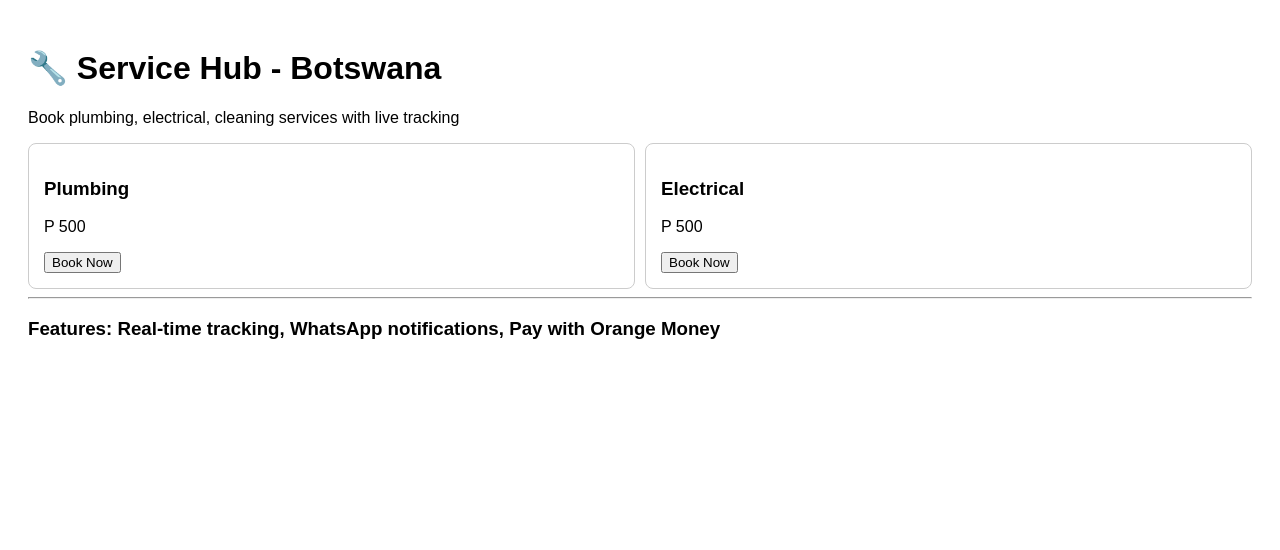
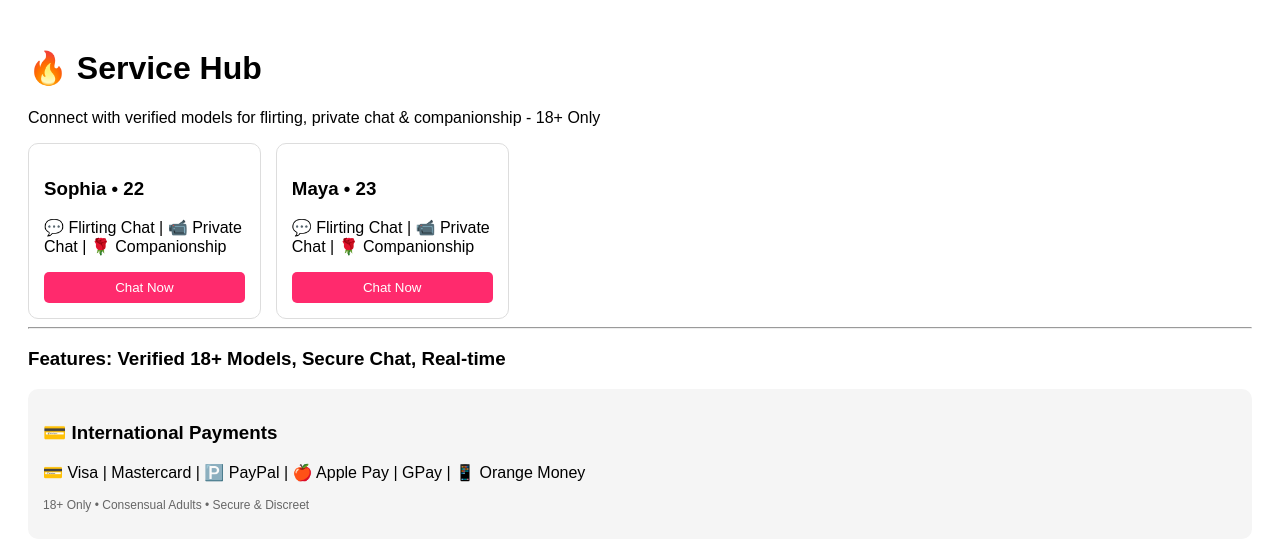
Before and after one commit to moupi309-glitch/Service-Hub, a React (Vite) app in the folder frontend/: page / in a window 1280 px wide. Shown: the top 550 px of the page. Built offline with nearby package versions, Linux system fonts and the light colour scheme; no server answers.

Commit message:
Update App.jsx

```diff
--- a/frontend/src/App.jsx
+++ b/frontend/src/App.jsx
@@ -1,13 +1,23 @@
 import { useEffect, useState } from 'react';
 export default function App(){
-  const [services,setServices]=useState([]);
-  useEffect(()=>{fetch('https://service-hub-backend.onrender.com/api/services').then(r=>r.json()).then(setServices).catch(()=>setServices([{name:"Plumbing"},{name:"Electrical"}]))},[]);
-  return (<div style={{fontFamily:'sans-serif',padding:20}}>
-    <h1>🔧 Service Hub - Botswana</h1>
-    <p>Book plumbing, electrical, cleaning services with live tracking</p>
-    <div style={{display:'grid',gridTemplateColumns:'1fr 1fr',gap:10}}>
-      {services.map((s,i)=><div key={i} style={{border:'1px solid #ccc',padding:15,borderRadius:8}}><h3>{s.name}</h3><p>P {s.price||500}</p><button onClick={()=>alert('Booking '+s.name)}>Book Now</button></div>)}
-    </div>
-    <hr/><h3>Features: Real-time tracking, WhatsApp notifications, Pay with Orange Money</h3>
-  </div>);
+  const [models,setModels]=useState([]);
+  useEffect(()=>{fetch('https://service-hub-backend.onrender.com/api/models').then(r=>r.json()).then(setModels).catch(()=>setModels([{name:'Sophia', age:22},{name:'Maya', age:23}]))},[])
+  return (<div style={{fontFamily:'sans-serif', padding:'20px'}}>
+<h1>🔥 Service Hub</h1>
+<p>Connect with verified models for flirting, private chat & companionship - 18+ Only</p>
+<div style={{display:'grid',gridTemplateColumns:'repeat(auto-fill,minmax(200px,1fr))',gap:'15px'}}>
+  {models.map((s,i)=><div key={i} style={{border:'1px solid #ddd',padding:'15px',borderRadius:'10px'}}>
+<h3>{s.name} • {s.age}</h3>
+<p>💬 Flirting Chat | 📹 Private Chat | 🌹 Companionship</p>
+<button style={{background:'#ff2a6d',color:'white',border:'none',padding:'8px 12px',borderRadius:'5px',width:'100%'}}>Chat Now</button>
+</div>)}
+</div>
+<hr/>
+<h3>Features: Verified 18+ Models, Secure Chat, Real-time</h3>
+<div style={{background:'#f5f5f5',padding:'15px',borderRadius:'10px',marginTop:'15px'}}>
+<h3>💳 International Payments</h3>
+<p>💳 Visa | Mastercard | 🅿️ PayPal | 🍎 Apple Pay | GPay | 📱 Orange Money</p>
+<p style={{fontSize:'12px',color:'#666'}}>18+ Only • Consensual Adults • Secure & Discreet</p>
+</div>
+</div>);
 }
```
